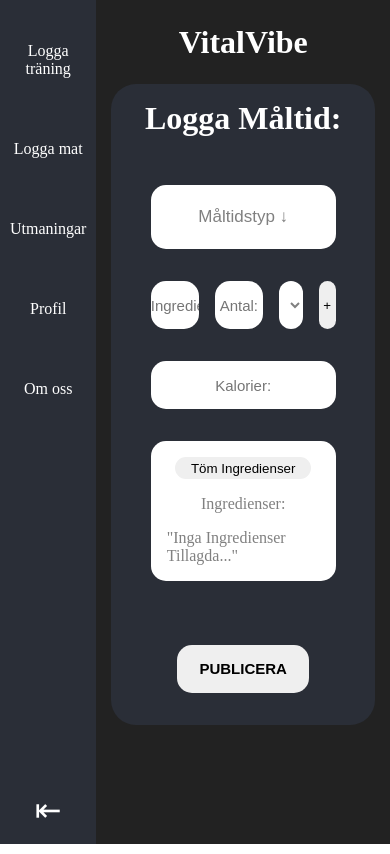
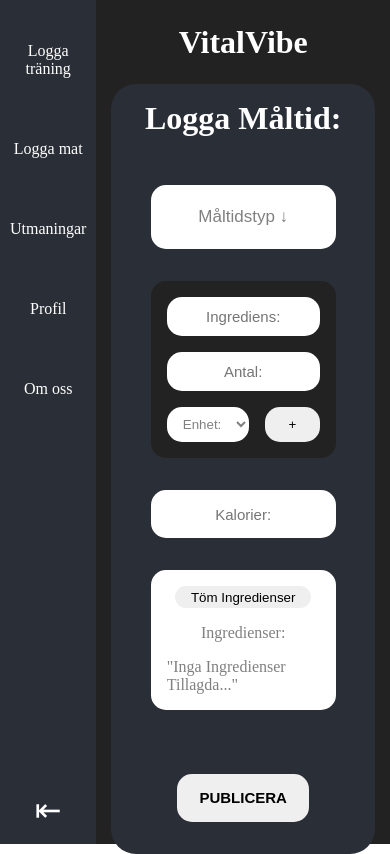
Before and after one commit to johnsson84/VitalVibe_Frontend, a React (Vite) app: page /home/food in a window 390 px wide. Built offline with nearby package versions, Linux system fonts and the light colour scheme.

Commit message:
fixed responsive styling

```diff
--- a/src/components/meal/AddMeal.css
+++ b/src/components/meal/AddMeal.css
@@ -23,6 +23,9 @@
   max-width: 600px;
 }
 
+
+
+
 .addMealContainer input {
   border-style: none;
   border-radius: 15px;
@@ -34,15 +37,15 @@
 
 /*remove input arrows*/
 /* Chrome, Safari, Edge, Opera */
-input::-webkit-outer-spin-button,
-input::-webkit-inner-spin-button {
+.addMealContainer input::-webkit-outer-spin-button,
+.addMealContainer input::-webkit-inner-spin-button {
   -webkit-appearance: none;
   margin: 0;
 }
 
 /*remove input arrows*/
 /* Firefox */
-input[type="number"] {
+.addMealContainer input[type="number"] {
   -moz-appearance: textfield;
 }
 
@@ -65,7 +68,8 @@
 }
 
 .addContent button {
-  width: 35%;
+  width: 40%;
+  height: 100%;
   border-style: none;
   border-radius: 15px;
   cursor: pointer;
@@ -76,7 +80,8 @@
 }
 
 .chooseUnit {
-  width: 35%;
+  height: 100%;
+  width: 60%;
   border-style: none;
   border-radius: 15px;
   text-align: center;
@@ -86,6 +91,36 @@
   color: gray;
   cursor: pointer;
 }
+
+.addContentUnitButton{
+  display: flex;
+  flex-direction: row;
+  align-items: center;
+  gap: 1rem;
+  width: 120%;
+}
+
+@media only screen and (max-width: 600px) {
+  .addContent{
+    flex-direction: column;
+    background-color: #222222;
+    padding: 1rem;
+    border-radius: 15px;
+  }
+
+  .addContentUnitButton{
+    display: flex;
+    flex-direction: row;
+    align-items: center;
+    justify-content: space-around;
+    height: 30%;
+    width: auto;
+  }
+
+}
+
+
+
 
 .contentArray {
   display: flex;
@@ -173,7 +208,7 @@
   display: block;
 }
 
-.error{
+.mealError{
   margin-top: 0.3rem;
   color: red;
 }
--- a/src/components/meal/AddMeal.jsx
+++ b/src/components/meal/AddMeal.jsx
@@ -130,7 +130,6 @@
 
   //FETCH
   const handlePublish = () => {
-
     //sätter fel i errors
     const validationErrors = validateFields();
     if (Object.keys(validationErrors).length > 0) {
@@ -173,7 +172,7 @@
             </ul>
           )}
         </div>
-        {errors.mealType && <p className="error">{errors.mealType}</p>}
+        {errors.mealType && <p className="mealError">{errors.mealType}</p>}
       </section>
       <section className="addContent">
         <input
@@ -191,6 +190,7 @@
           placeholder="Antal:"
         />
 
+        <div className="addContentUnitButton">
           <select
             name="unit"
             value={mealContent.unit}
@@ -206,6 +206,7 @@
           </select>
 
           <button onClick={handleContent}>+</button>
+        </div>
       </section>
       <section>
         <input
@@ -215,7 +216,7 @@
           name="calories"
           placeholder="Kalorier:"
         />
-        {errors.calories && <p className="error">{errors.calories}</p>}
+        {errors.calories && <p className="mealError">{errors.calories}</p>}
       </section>
 
       <section>
@@ -239,7 +240,7 @@
           )}
         </div>
         {errors.contentArray && (
-          <p className="error" id="errorContent">
+          <p className="mealError" id="errorContent">
             {errors.contentArray}
           </p>
         )}
```
Lines whose indentation alone changed are shown as unchanged.
